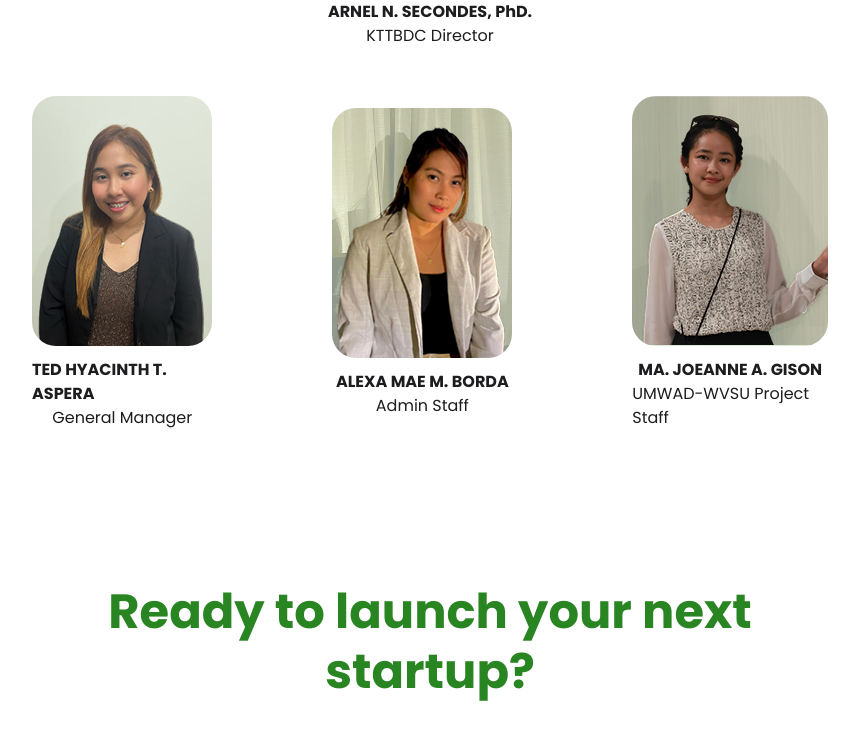
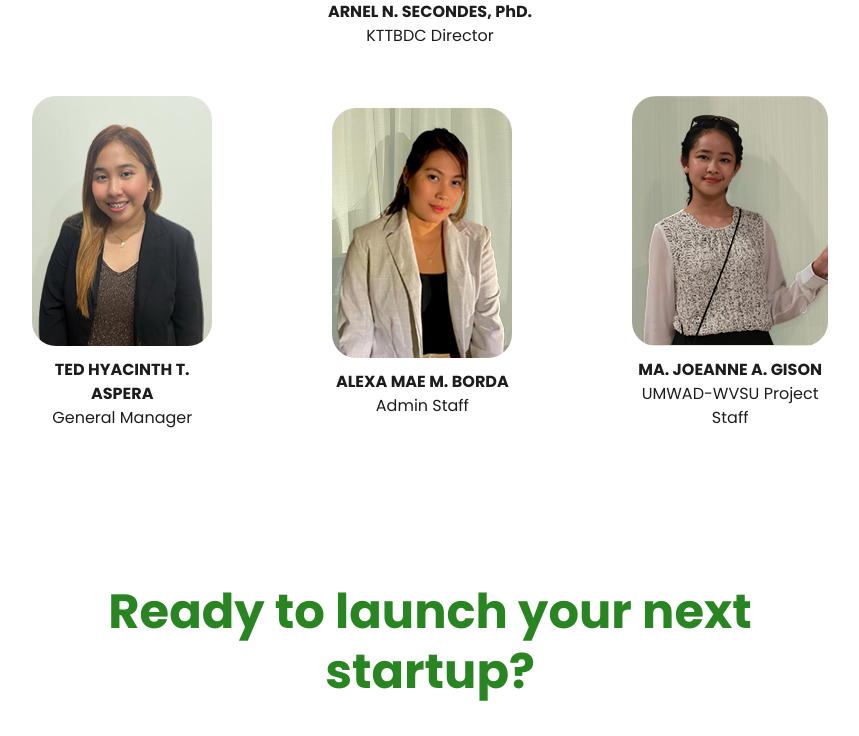
Before and after one commit to SPARK-Hub-WVSU/BINHI-Website-2025, a Next.js app: page /about in a window 1280 px wide. Shown: the part 3072-3808 px from the top of the page, without its empty margins (210-1069 px from the left). Built offline with nearby package versions, Linux system fonts and the light colour scheme.

Commit message:
refactor: center align text for tbi officials on about page

```diff
--- a/src/app/(public)/about/_components/OfficerCard.jsx
+++ b/src/app/(public)/about/_components/OfficerCard.jsx
@@ -7,8 +7,8 @@ export default function OfficerCard({ image, name, title }) {
     return (
         <div className="flex flex-col items-center">
             <Image src={image} alt={name} className="h-[250px] aspect-[3/4] object-contain object-top rounded-3xl object-cover mb-3" />
-            <h3 className="font-bold">{name}</h3>
-            <p className="text-base">{title}</p>
+            <h3 className="font-bold text-center">{name}</h3>
+            <p className="text-base text-center">{title}</p>
         </div>
     );
 }
```
